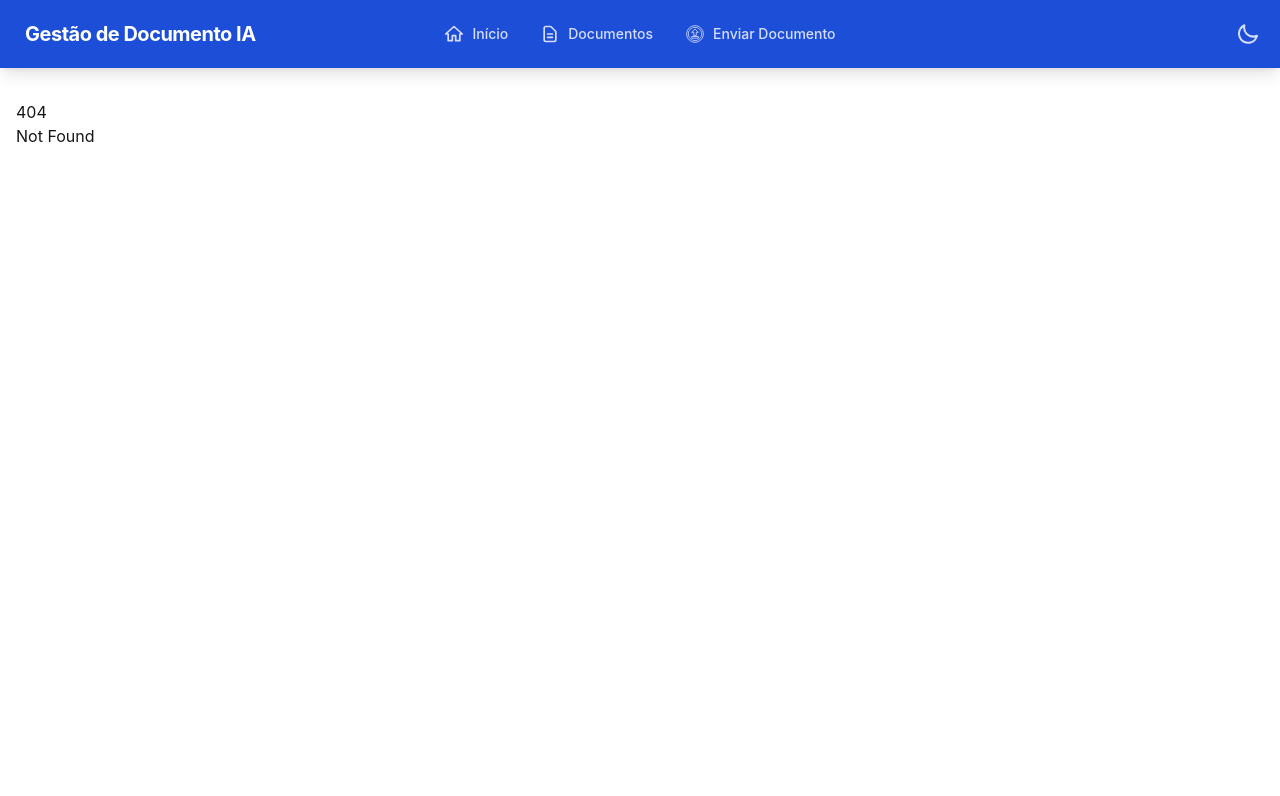
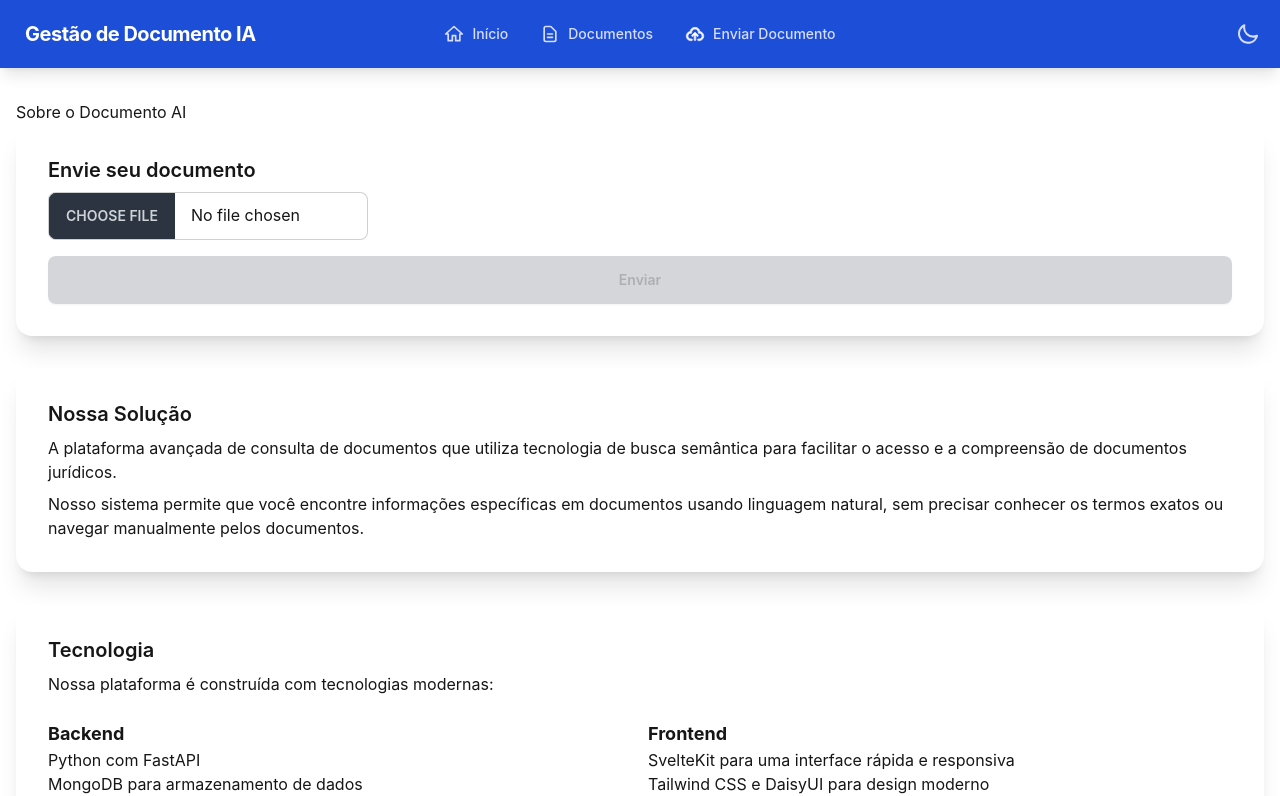
Before and after one commit to williamreis/gestao-contrato-ai, a SvelteKit app in the folder src/frontend/: page /upload in a window 1280 px wide. Before the commit this address had no page. Shown: the top 796 px of the page. Built offline with nearby package versions, Linux system fonts and the light colour scheme.

Commit message:
chore: Implementando Upload de Documento

```diff
--- a/src/frontend/src/app.html
+++ b/src/frontend/src/app.html
@@ -4,6 +4,7 @@
 	<meta charset="utf-8" />
 	<link rel="icon" href="%sveltekit.assets%/favicon.png" />
 	<meta name="viewport" content="width=device-width, initial-scale=1" />
+	<title>Gestão de Documento IA</title>
 	%sveltekit.head%
 </head>
 <body data-sveltekit-preload-data="hover">
--- a/src/frontend/src/routes/+layout.svelte
+++ b/src/frontend/src/routes/+layout.svelte
@@ -66,7 +66,7 @@
             <li>
               <a href="/upload" class="font-medium flex items-center gap-2 hover:text-primary transition-colors duration-300">
                   <svg xmlns="http://www.w3.org/2000/svg" class="h-5 w-5" fill="none" viewBox="0 0 24 24" stroke="currentColor">
-                    <path stroke-linecap="round" stroke-linejoin="round" stroke-width="2" d="M8 17V15H16V17H8M16 10L12 6L8 10H10.5V14H13.5V10H16M12 2C17.5 2 22 6.5 22 12C22 17.5 17.5 22 12 22C6.5 22 2 17.5 2 12C2 6.5 6.5 2 12 2M12 4C7.58 4 4 7.58 4 12C4 16.42 7.58 20 12 20C16.42 20 20 16.42 20 12C20 7.58 16.42 4 12 4Z" />
+                    <path stroke-linecap="round" stroke-linejoin="round" stroke-width="2" d="M8 10C8 7.79086 9.79086 6 12 6C14.2091 6 16 7.79086 16 10V11H17C18.933 11 20.5 12.567 20.5 14.5C20.5 16.433 18.933 18 17 18H16C15.4477 18 15 18.4477 15 19C15 19.5523 15.4477 20 16 20H17C20.0376 20 22.5 17.5376 22.5 14.5C22.5 11.7793 20.5245 9.51997 17.9296 9.07824C17.4862 6.20213 15.0003 4 12 4C8.99974 4 6.51381 6.20213 6.07036 9.07824C3.47551 9.51997 1.5 11.7793 1.5 14.5C1.5 17.5376 3.96243 20 7 20H8C8.55228 20 9 19.5523 9 19C9 18.4477 8.55228 18 8 18H7C5.067 18 3.5 16.433 3.5 14.5C3.5 12.567 5.067 11 7 11H8V10ZM15.7071 13.2929L12.7071 10.2929C12.3166 9.90237 11.6834 9.90237 11.2929 10.2929L8.29289 13.2929C7.90237 13.6834 7.90237 14.3166 8.29289 14.7071C8.68342 15.0976 9.31658 15.0976 9.70711 14.7071L11 13.4142V19C11 19.5523 11.4477 20 12 20C12.5523 20 13 19.5523 13 19V13.4142L14.2929 14.7071C14.6834 15.0976 15.3166 15.0976 15.7071 14.7071C16.0976 14.3166 16.0976 13.6834 15.7071 13.2929Z" />
                   </svg>
                   Enviar Documento
               </a>
@@ -97,7 +97,7 @@
           </li>
           <li>
             <a href="/upload" class="font-medium flex items-center gap-2 hover:bg-primary/20 transition-colors duration-300">
-              <svg xmlns="http://www.w3.org/2000/svg" class="h-5 w-5" fill="none" viewBox="0 0 24 24" stroke="currentColor"><path d="M8 17V15H16V17H8M16 10L12 6L8 10H10.5V14H13.5V10H16M12 2C17.5 2 22 6.5 22 12C22 17.5 17.5 22 12 22C6.5 22 2 17.5 2 12C2 6.5 6.5 2 12 2M12 4C7.58 4 4 7.58 4 12C4 16.42 7.58 20 12 20C16.42 20 20 16.42 20 12C20 7.58 16.42 4 12 4Z" /></svg>
+              <svg xmlns="http://www.w3.org/2000/svg" class="h-5 w-5" fill="none" viewBox="0 0 24 24" stroke="currentColor"><path d="M8 10C8 7.79086 9.79086 6 12 6C14.2091 6 16 7.79086 16 10V11H17C18.933 11 20.5 12.567 20.5 14.5C20.5 16.433 18.933 18 17 18H16C15.4477 18 15 18.4477 15 19C15 19.5523 15.4477 20 16 20H17C20.0376 20 22.5 17.5376 22.5 14.5C22.5 11.7793 20.5245 9.51997 17.9296 9.07824C17.4862 6.20213 15.0003 4 12 4C8.99974 4 6.51381 6.20213 6.07036 9.07824C3.47551 9.51997 1.5 11.7793 1.5 14.5C1.5 17.5376 3.96243 20 7 20H8C8.55228 20 9 19.5523 9 19C9 18.4477 8.55228 18 8 18H7C5.067 18 3.5 16.433 3.5 14.5C3.5 12.567 5.067 11 7 11H8V10ZM15.7071 13.2929L12.7071 10.2929C12.3166 9.90237 11.6834 9.90237 11.2929 10.2929L8.29289 13.2929C7.90237 13.6834 7.90237 14.3166 8.29289 14.7071C8.68342 15.0976 9.31658 15.0976 9.70711 14.7071L11 13.4142V19C11 19.5523 11.4477 20 12 20C12.5523 20 13 19.5523 13 19V13.4142L14.2929 14.7071C14.6834 15.0976 15.3166 15.0976 15.7071 14.7071C16.0976 14.3166 16.0976 13.6834 15.7071 13.2929Z" fill="#ffffff" /></svg>
               Enviar Documento
             </a>
           </li>
--- a/src/frontend/src/routes/sobre/+page.svelte
+++ b/src/frontend/src/routes/upload/+page.svelte
@@ -1,9 +1,58 @@
 <script>
   // Página Sobre - Documento AI
+  let file = null;
+  let uploading = false;
+  let uploadSuccess = false;
+  let uploadError = '';
+
+  async function uploadFile() {
+    if (!file) return;
+    uploading = true;
+    uploadSuccess = false;
+    uploadError = '';
+    const formData = new FormData();
+    formData.append('file', file);
+    try {
+    // Usar sempre a URL completa para evitar problemas com proxy
+      const UPLOAD_API_URL = 'http://localhost:8002';
+      const res = await fetch(`${UPLOAD_API_URL}/storage/upload`, {
+        method: 'POST',
+        body: formData
+      });
+      if (res.ok) {
+        uploadSuccess = true;
+      } else {
+        uploadError = 'Falha ao enviar o arquivo.';
+      }
+    } catch (e) {
+      uploadError = 'Erro de conexão.';
+    } finally {
+      uploading = false;
+    }
+  }
 </script>
 
 <div class="prose max-w-none">
   <h1>Sobre o Documento AI</h1>
+
+  <!-- Formulário de upload -->
+  <div class="card bg-base-100 shadow-xl mb-8">
+    <div class="card-body">
+      <h2 class="card-title">Envie seu documento</h2>
+      <form on:submit|preventDefault={uploadFile} class="flex flex-col gap-4">
+        <input type="file" on:change={e => file = e.target.files[0]} accept="application/pdf,.doc,.docx,.txt" class="file-input file-input-bordered w-full max-w-xs" />
+        <button type="submit" class="btn btn-primary" disabled={uploading || !file}>
+          {uploading ? 'Enviando...' : 'Enviar'}
+        </button>
+        {#if uploadSuccess}
+          <div class="alert alert-success">Arquivo enviado com sucesso!</div>
+        {/if}
+        {#if uploadError}
+          <div class="alert alert-error">{uploadError}</div>
+        {/if}
+      </form>
+    </div>
+  </div>
 
   <div class="card bg-base-100 shadow-xl mb-8">
     <div class="card-body">
```
